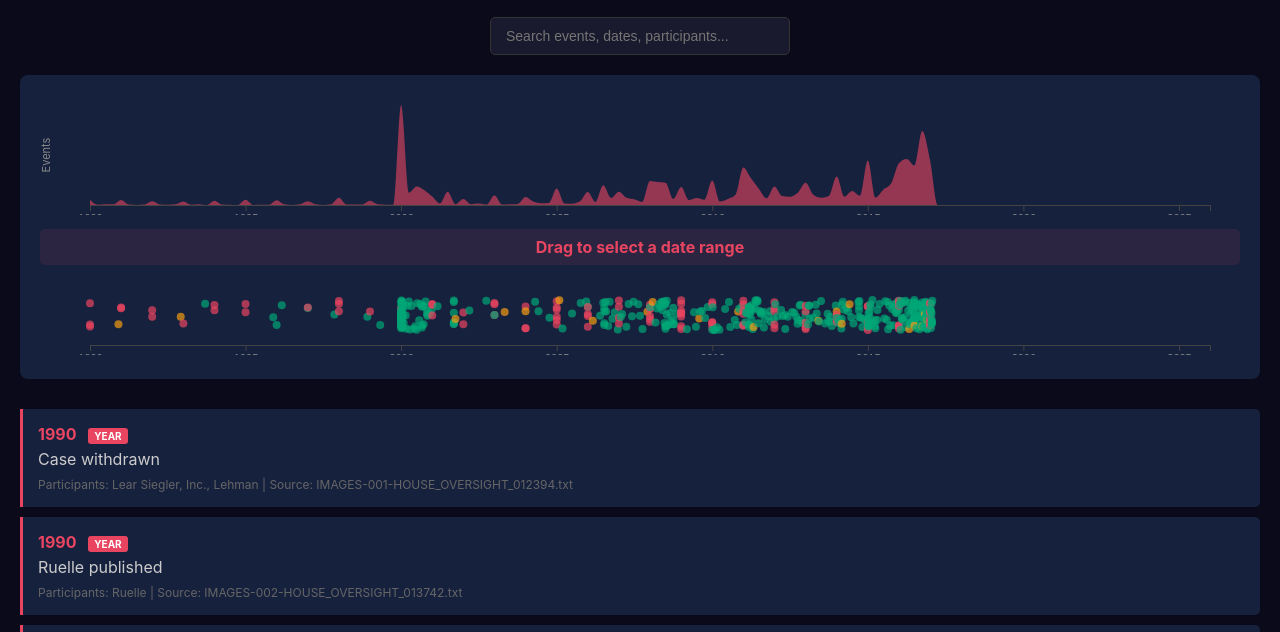
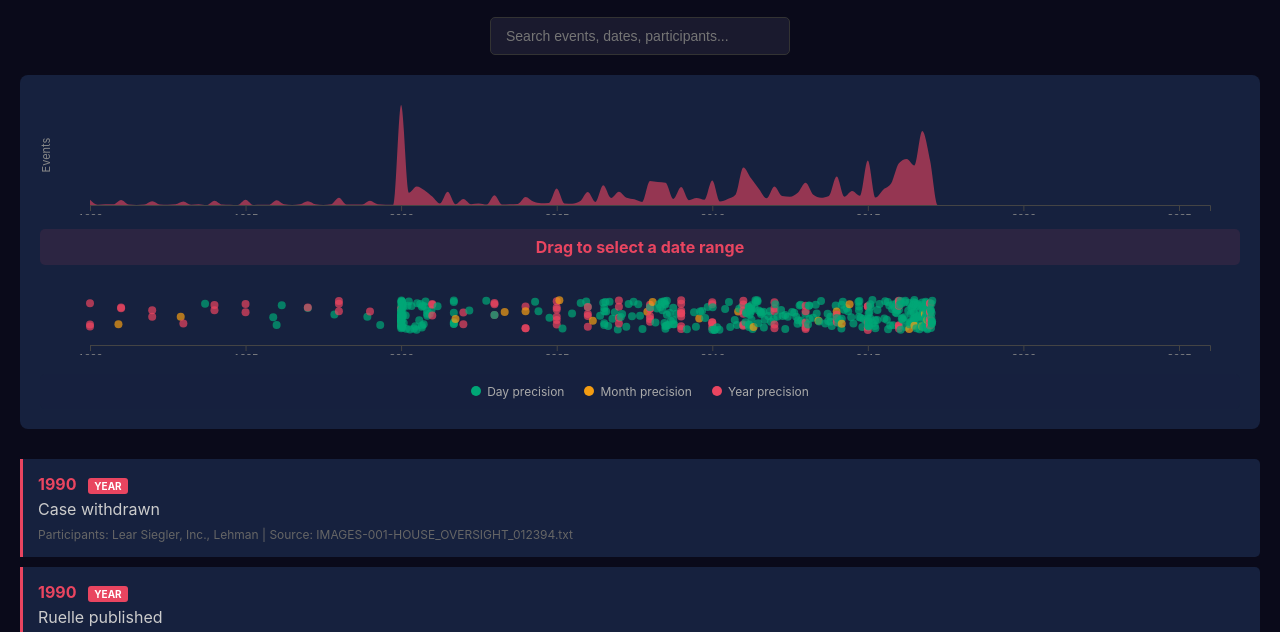
Before and after one commit to SvetimFM/epstein-files-visualizations, a plain HTML site: page timeline.html in a window 1280 px wide. Shown: the part 125-757 px from the top of the page. Drawn offline with nearby package versions, Linux system fonts and the light colour scheme.

Commit message:
Add color legend to timeline visualization
Legend shows date precision colors:
- Green (#00a676): Day precision (exact date)
- Orange (#f39c12): Month precision
- Red (#e94560): Year precision only

🤖 Generated with [Claude Code](https://claude.com/claude-code)

Co-Authored-By: Claude <noreply@anthropic.com>

```diff
--- a/timeline.html
+++ b/timeline.html
@@ -105,6 +105,27 @@
         .precision.month { background: #f39c12; }
         .precision.year { background: #e94560; }
         .event-desc { color: #ccc; }
+        .timeline-legend {
+            display: flex;
+            justify-content: center;
+            gap: 20px;
+            margin-top: 15px;
+            padding: 10px;
+            background: rgba(22, 33, 62, 0.5);
+            border-radius: 5px;
+        }
+        .legend-item {
+            display: flex;
+            align-items: center;
+            gap: 6px;
+            font-size: 12px;
+            color: #aaa;
+        }
+        .legend-dot {
+            width: 10px;
+            height: 10px;
+            border-radius: 50%;
+        }
         .event-meta {
             font-size: 12px;
             color: #666;
@@ -132,6 +153,11 @@
         <svg id="overview"></svg>
         <div class="range-label" id="range-label">Drag to select a date range</div>
         <svg id="detail"></svg>
+        <div class="timeline-legend">
+            <div class="legend-item"><div class="legend-dot" style="background:#00a676"></div> Day precision</div>
+            <div class="legend-item"><div class="legend-dot" style="background:#f39c12"></div> Month precision</div>
+            <div class="legend-item"><div class="legend-dot" style="background:#e94560"></div> Year precision</div>
+        </div>
     </div>
     <div id="timeline-tooltip"></div>
 
```
